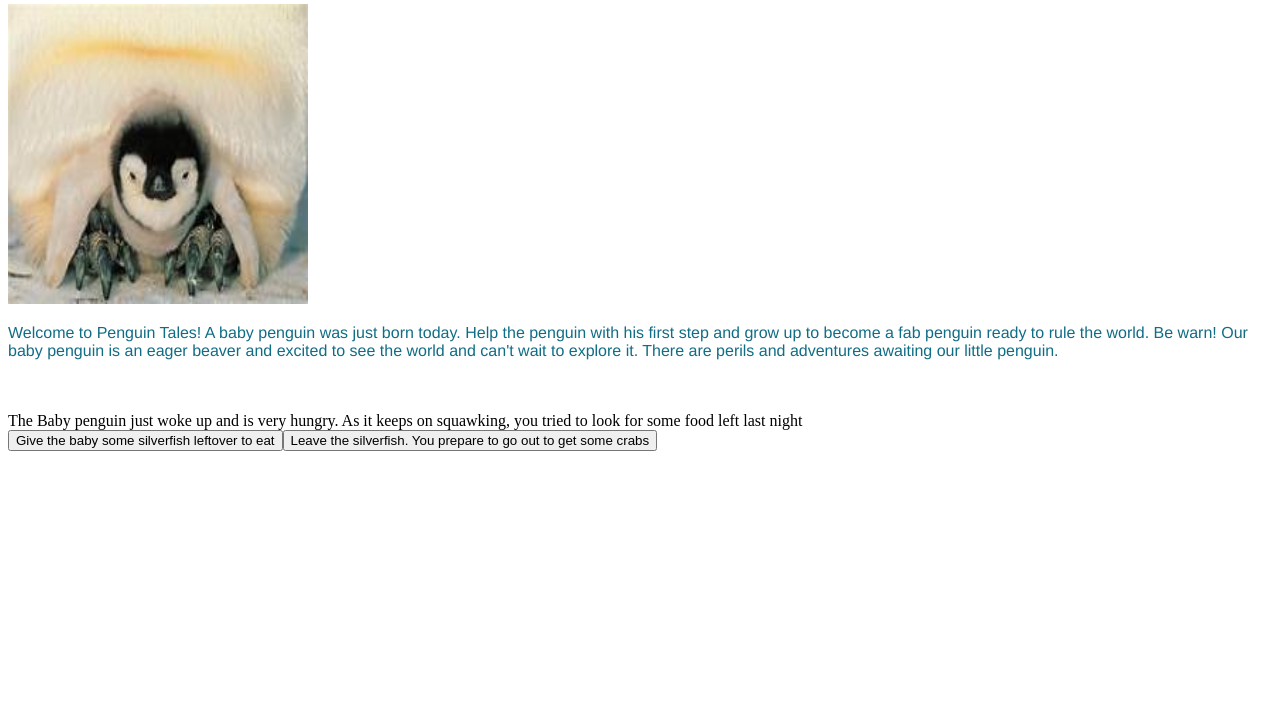
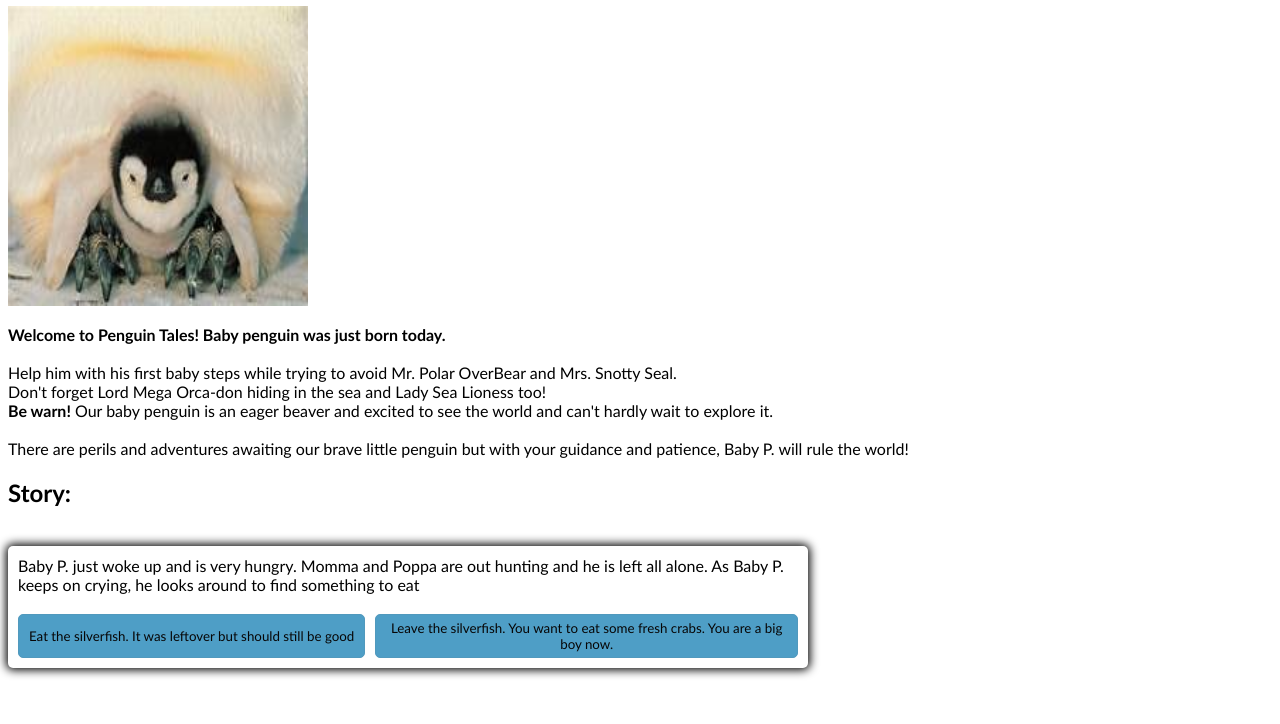
Before and after one commit to lucienlvmi/penguin, a website: page public/index.html in a window 1280 px wide. Shown: the part 76-800 px from the top of the page. Drawn offline with Linux system fonts and the light colour scheme.

Commit message:
added scenes

```diff
--- a/public/game.js
+++ b/public/game.js
@@ -1,5 +1,5 @@
-const textElement = document.getElementById('text')
-const optionButtonsElement = document.getElementById('option-buttons')
+const textElement = document.getElementById('text') //this will include the scenes
+const optionButtonsElement = document.getElementById('option-buttons') //for options
 
 let state = {}
 
@@ -42,28 +42,28 @@ function selectOption(option) {
 const textNodes = [
   {
     id: 1,
-    text: 'The Baby penguin just woke up and is very hungry. As it keeps on squawking, you tried to look for some food left last night ',
+    text: 'Baby P. just woke up and is very hungry. Momma and Poppa are out hunting and he is left all alone. As Baby P. keeps on crying, he looks around to find something to eat ',
 
     options: [
       {
-        text: 'Give the baby some silverfish leftover to eat',
+        text: 'Eat the silverfish. It was leftover but should still be good ',
         setState: { silverfish: true },
-        nextText: 2
+        nextText: 4
       },
       {
-        text: 'Leave the silverfish. You prepare to go out to get some crabs',
+        text: 'Leave the silverfish. You want to eat some fresh crabs. You are a big boy now.',
         nextText: 2
       }
     ]
   },
   {
     id: 2,
-    text: 'You went outside the igloo after packing your stuffs and are planning to get fresh food',
+    text: 'You went outside and see several men carting their fresh haul for the day.',
     options: [
       {
-        text: 'Trade the silverFish for some fresh crabs',
+        text: 'Exchange the silverFish for some fresh Alaskan crabs',
         requiredState: (currentState) => currentState.silverfish,
-        setState: { silverFish: false, crabs: true },
+        setState: { silverFish: false, alaskanCrabs: true },
         nextText: 3
       },
       {
@@ -73,94 +73,103 @@ const textNodes = [
         nextText: 3
       },
       {
-        text: 'Dont exchange the silverFish and continue walking along the path',
+        text: 'Exchange the silverFish and continue walking along the road',
         nextText: 3
       }
     ]
   },
   {
     id: 3,
-    text: 'While you are walking, you saw the baby penguin wobbling towards you, you heard a strange sound',
+    text: 'As Baby P walks around the small village, he saw a commotion far away',
     options: [
       {
-        text: 'Look where the strange sound is coming from',
-        nextText: 4
-      },
-      {
-        text: 'You tried running away',
+        text: 'Curiosity kills the cat but not a penguin! Check what the commotion is all about',
         nextText: 5
       },
       {
-        text: 'Find some place to hide',
+        text: ' Run back to the Colony. Shouldnt have been too eager to see the world ',
+        nextText: 6
+      },
+      {
+        text: 'It might be Momma or Poppa looking for him! Baby P. doesnt want to go back yet. Find some place to hide',
         nextText: 6
       }
     ]
   },
   {
     id: 4,
-    text: 'You see the iceberg is cracking. You tried rushing towards the baby penguin',
+    text: 'Oh No! Baby P. had a diarrhea. It turns out the silverfish is spoiled. Momma and Poppa are not happy and grounded him. He stayed at the colonies for the rest of his life',
     options: [
       {
         text: 'Restart',
         nextText: -1
       }
     ]
-  }
-//   {
-//     id: 5,
-//     text: 'Without any money to buy a room you break into the nearest inn and fall asleep. After a few hours of sleep the owner of the inn finds you and has the town guard lock you in a cell.',
-//     options: [
-//       {
-//         text: 'Restart',
-//         nextText: -1
-//       }
-//     ]
-//   },
-//   {
-//     id: 6,
-//     text: 'You wake up well rested and full of energy ready to explore the nearby castle.',
-//     options: [
-//       {
-//         text: 'Explore the castle',
-//         nextText: 7
-//       }
-//     ]
-//   },
-//   {
-//     id: 7,
-//     text: 'While exploring the castle you come across a horrible monster in your path.',
-//     options: [
-//       {
-//         text: 'Try to run',
-//         nextText: 8
-//       },
-//       {
-//         text: 'Attack it with your sword',
-//         requiredState: (currentState) => currentState.sword,
-//         nextText: 9
-//       },
-//       {
-//         text: 'Hide behind your shield',
-//         requiredState: (currentState) => currentState.shield,
-//         nextText: 10
-//       },
-//       {
-//         text: 'Throw the blue goo at it',
-//         requiredState: (currentState) => currentState.blueGoo,
-//         nextText: 11
-//       }
-//     ]
-//   },
-//   {
-//     id: 8,
-//     text: 'Your attempts to run are in vain and the monster easily catches.',
-//     options: [
-//       {
-//         text: 'Restart',
-//         nextText: -1
-//       }
-//     ]
-//   },
+  },
+  {
+    id: 5,
+    text: 'All around you villagers are running away. Mr. Polar OverBear is here. Somehow he smelled the freshly caught alaskan salmon and snow crabs that the men just caught. What do you want to do now? ',
+    options: [
+      {
+        text: 'Play Dead',
+        nextText: 8
+      },
+      {
+        text: ' Run back to the Colony ',
+        nextText: 6
+      },
+      {
+        text: 'Find some place to hide',
+        nextText: 6
+      },
+    ]
+  },
+  {
+    id: 6,
+    text: 'Baby P. clumsily waddle away. It was grumpy Mr. Polar OverBear causing all the commotion. He doesnt want to be eaten and so he tried to run away as fast as his two tiny feet can.',
+    options: [
+      {
+        text: 'Explore the shores',
+        nextText: 7
+      }
+    ]
+  },
+{
+id: 7,
+    text: 'While exploring the shores, Baby P. heard a strange sound',
+    options: [
+      {
+        text: 'Try to investigate what is causing the strange noise',
+        nextText: 8
+      },
+
+      {
+        text: 'Attack the strange noise. Throw some Alaskan crabs where the sound is coming from',
+        requiredState: (currentState) => currentState.alaskanCrabs,
+        nextText: 9
+      },
+      {
+        text: 'Hide and wait till the strange sound stop. Meanwhile, eat the cuttle fish',
+        requiredState: (currentState) => currentState.cuttleFish,
+        nextText: 10
+      },
+      {
+        text: 'Throw the spoiled silver fish towards the strang sound ',
+        requiredState: (currentState) => currentState.silverFish,
+        nextText: 11
+      }
+    ]
+  },
+  {
+    id: 8,
+    text: 'Baby P. pretended to play dead. He wanted to run but his two small feet is no match for Mr. Polar OverBear. Mr. OverBear sniff around him. Alas! He didnt believe you are dead and cuff your neck with his oversize paws.',
+    options: [
+      {
+        text: 'Restart',
+        nextText: -1
+      }
+    ]
+  },
 //   {
 //     id: 9,
 //     text: 'You foolishly thought this monster could be slain with a single sword.',
--- a/public/index.html
+++ b/public/index.html
@@ -6,12 +6,15 @@
     <script defer src="game.js"></script>
 </head>
 <body>
-        <h1>Penguin Tales</h1>
+        <title>Penguin Tales</title>
+        <h1>Baby Penguin's Adventure Game</h1>
 <section>
     <img src="images/baby penguin.jfif" width ="300px" height ="300px">
 </section>
-<p> Welcome to Penguin Tales! A baby penguin was just born today. Help the penguin with his first step and grow up to become a fab penguin ready to rule the world. Be warn! Our baby penguin is an eager beaver and excited to see the world and can't wait to explore it. There are perils and adventures awaiting our little penguin. </p>
-<br>
+<p><strong>Welcome to Penguin Tales! Baby penguin was just born today.</strong><br>
+</br> Help him with his first baby steps while trying to avoid Mr. Polar OverBear and Mrs. Snotty Seal. <br>Don't forget Lord Mega Orca-don hiding in the sea and Lady Sea Lioness too!
+</br> <strong>Be warn!</strong> Our baby penguin is an eager beaver and excited to see the world and can't hardly wait to explore it. <br></br> There are perils and adventures awaiting our brave little penguin but with your guidance and patience, Baby P. will rule the world! </p>
+<h2>Story:</h2>
 <br>
 <div class="container">
     <div id="text">text</div>
--- a/public/style.css
+++ b/public/style.css
@@ -1,14 +1,44 @@
-h1{
-   color: rgb(0, 128, 128);
-}
-p {
-    font-family: 'Franklin Gothic Medium', 'Arial Narrow', Arial, sans-serif; font-size: medium; color: rgb(16, 109, 133) ;
-}
-.button
-{
-    padding: 2%;
-    border: 3px solid black;
-    background-color:rgb(174, 187, 187);
-    text-shadow: rgb(7, 8, 8);
-    text-emphasis-color: black ;
-}
+*, *::before, *::after {
+    box-sizing: border-box;
+    font-family: 'Gill Sans', 'Gill Sans MT', Calibri, 'Trebuchet MS', sans-serif;
+  }
+
+  /* body {
+    padding: 0;
+    margin: 0;
+    display: flex;
+    justify-content: center;
+    align-items: center;
+    width: 100vw;
+    height: 100vh;
+    background-color: #333;
+  } */
+
+  .container {
+    width: 800px;
+    max-width: 80%;
+    background-color: white;
+    padding: 10px;
+    border-radius: 5px;
+    box-shadow: 0 0 10px 2px;
+  }
+
+  .btn-grid {
+    display: grid;
+    grid-template-columns: repeat(2, auto);
+    gap: 10px;
+    margin-top: 20px;
+  }
+
+  .btn {
+    background-color: hsl(200, 51%, 54%);
+    border: 1px solid hsl(200, 45%, 53%);
+    border-radius: 5px;
+    padding: 5px 10px;
+    color: rgb(7, 6, 6);
+    outline: none;
+  }
+
+  .btn:hover {
+    border-color: black;
+  }
```
